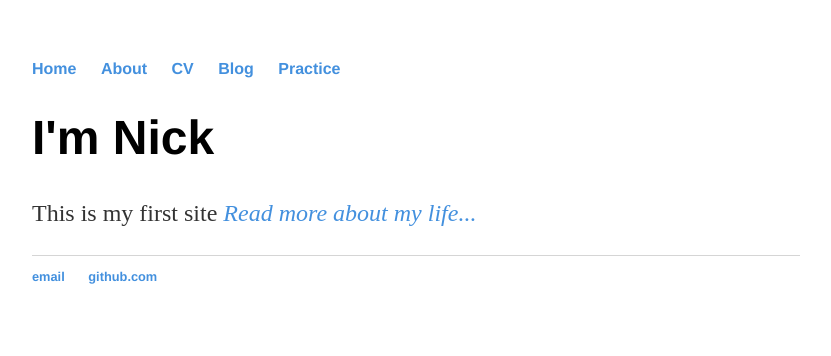
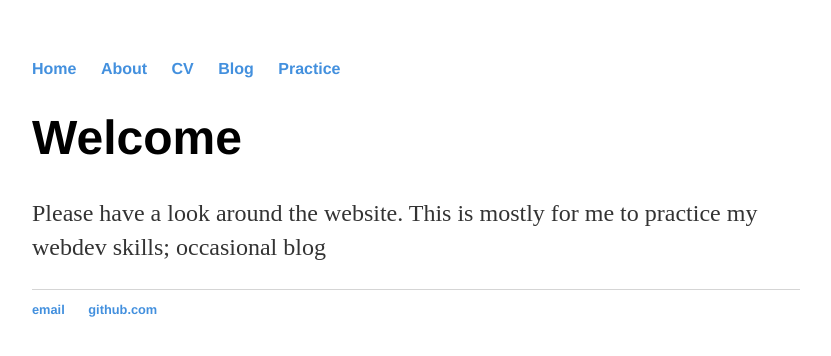
Before and after one commit to Illcarious/Illcarious.github.io, a Jekyll site: the page built from index.html, in a window 1280 px wide. Shown: the top 356 px of the page, without its empty margins (224-1055 px from the left). Built offline with Jekyll 4.4.1, drawn with Linux system fonts in a browser that asks for light colours.

Commit message:
Update index.html

```diff
--- a/index.html
+++ b/index.html
@@ -1,8 +1,8 @@
 ---
 layout: default
-title: Nick's First Site
+title: Welcome
 ---
 <div class="blurb">
-	<h1>I'm Nick</h1>
-	<p>This is my first site <em><a href="/about">Read more about my life...</a></p></em>
-</div><!-- /.blurb -->
+	<h1>Welcome</h1>
+	<p>Please have a look around the website. This is mostly for me to practice my webdev skills; occasional blog</p>
+</div>
```
